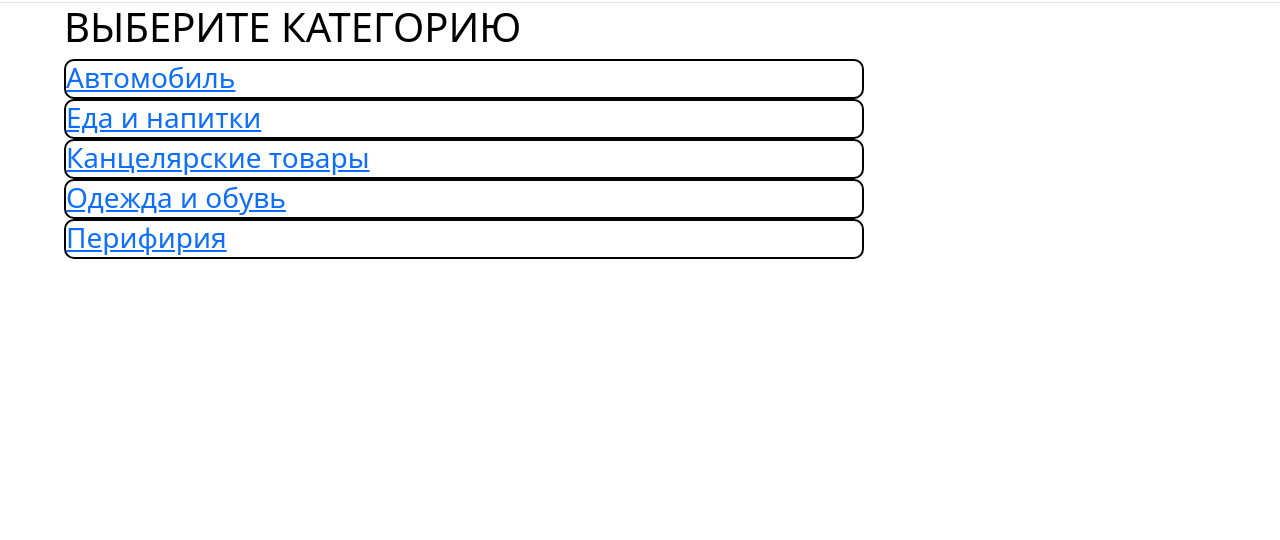
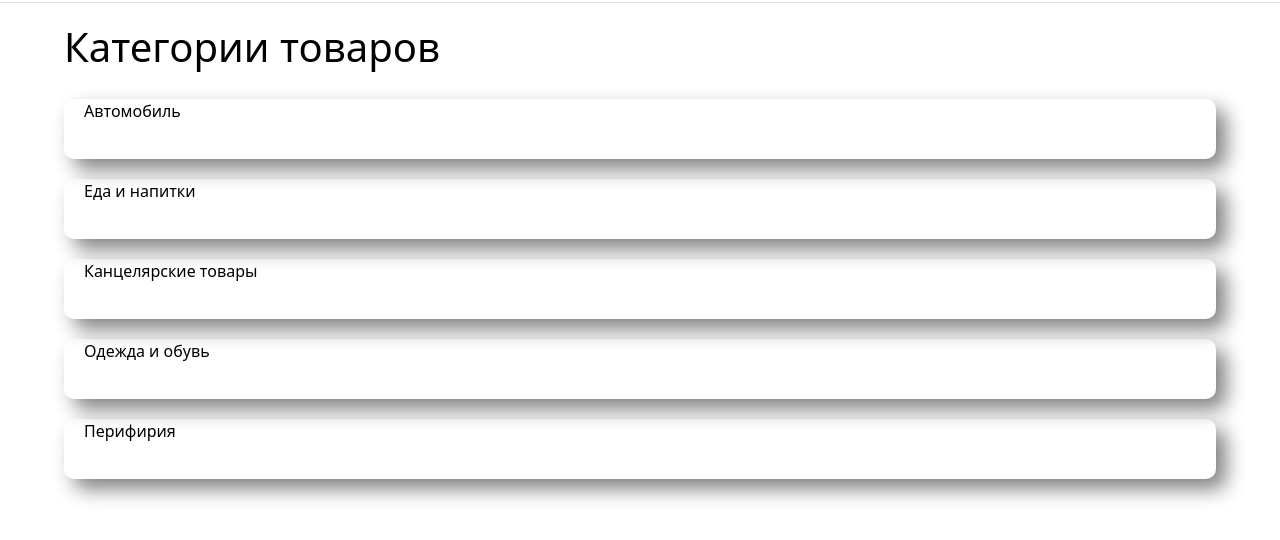
Before and after one commit to Olzeev/RedCatalog, a Django app: page /catalog in a window 1280 px wide. Shown: the part 157-697 px from the top of the page. Run offline with Django 4.2, Linux system fonts and the light colour scheme; data comes from the database, SQL or seed files in the repository.

Commit message:
Частично сделан список с категориями

```diff
--- a/main/static/main/css/main.css
+++ b/main/static/main/css/main.css
@@ -142,5 +142,18 @@ products p { color: black; font-size: 20px; }
     text-decoration: line-through;
     text-decoration-color: red;
     front-size: 10px;
+}
+
+.category_list{
+    display: grid;
+}
+
+.category_button{
+    margin-top: 10px;
+    height: 60px;
+    box-shadow: 10px 10px 20px grey;
+    border-radius: 10px;
+    color: black;
+    text-decoration: none;
 
 }
--- a/main/templates/main/catalog.html
+++ b/main/templates/main/catalog.html
@@ -1,17 +1,17 @@
 {% extends 'main/header.html' %}
 
 {% block title %}
-КАТЕГОРИЯ
+Категории
 {% endblock %}
 
 {% block content %}
-<h1>ВЫБЕРИТЕ КАТЕГОРИЮ</h1>
+<h1 style="margin-top: 20px;">Категории товаров</h1>
 {% csrf_token %}
-<div>
+<div class="category_list">
     {% for i in products %}
-        <a href="{% url 'category_page' i %}">
-            <div style="height: 40px; width: 800px; border: 2px solid black; border-radius: 10px; background: white;">
-                <h3>{{ i }}</h3>
+        <a style="text-decoration: none;" href="{% url 'category_page' i %}">
+            <div class="category_button">
+                <p style="margin-top: 20px; margin-left: 20px;">{{ i }}</p>
             </div>
         </a>
     {% endfor %}
```
